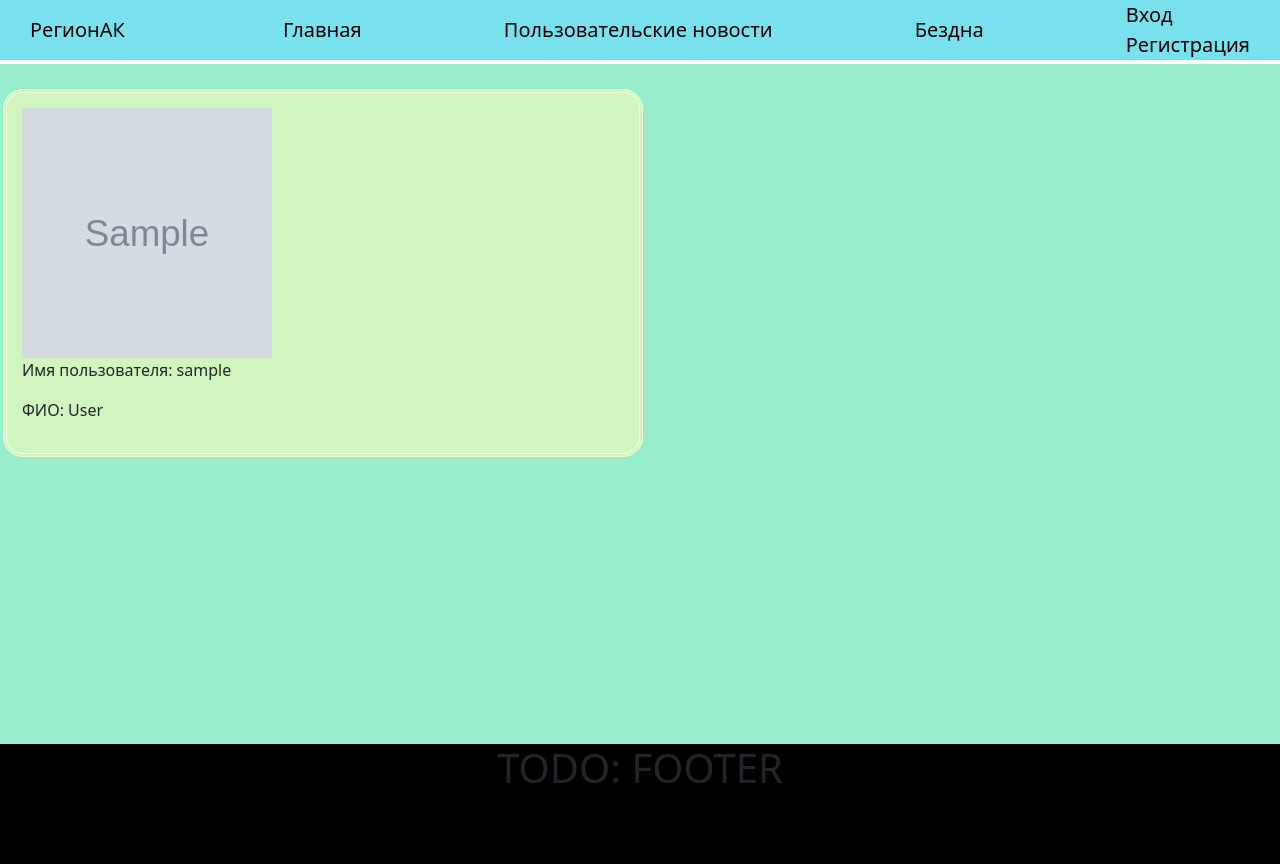
After one commit to Wolframoviy/regionAK, a Flask app: template app/templates/profile.html in a window 1280 px wide. The commit adds this page. Run offline with Flask 3, Linux system fonts and the light colour scheme; the template is opened without the code that fills it: most values are stand-ins (such as "Sample title", 1, 10 or a date in 2020); grey boxes marked "Sample" are stand-in pictures.

Commit message:
Added profile page and profile image.

```diff
--- a/app/static/styles/styles.css
+++ b/app/static/styles/styles.css
@@ -84,8 +84,15 @@ a {
     background: #98EECC;
 }
 
-/* Login page */
+/* Login Page */
 .login-form {
     background: #D0F5BE;
     padding: 15px 30%;
 }
+
+
+/* Profile Page */
+.profile-image {
+    height: 250px;
+    width: 250px;
+}
--- /dev/null
+++ b/app/templates/profile.html
@@ -0,0 +1,16 @@
+{% extends "template.html" %}
+
+{% block main %}
+<div class="row align-center-items">
+    <div class="col post">
+        <img class="profile-image" src="/static/images/users/{{ tuser.image }}" alt="Нам не удалось загрузить изображение. :(">
+        <div class="profile-info">
+            <p>Имя пользователя: {{ tuser.username }}</p>
+            {% if tuser.realname %}
+                <p>ФИО: {{ tuser.realname }}</p>
+            {% endif %}
+        </div>
+    </div>
+    <div class="col"></div>
+</div>
+{% endblock %}
```
Also changed, not shown: app/helpers.py (+8 -0 lines), app/views.py (+10 -3 lines).
